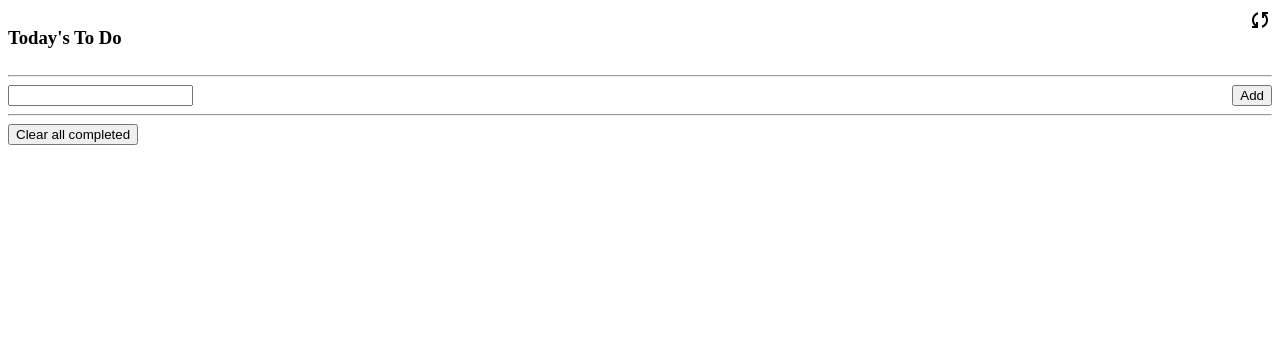
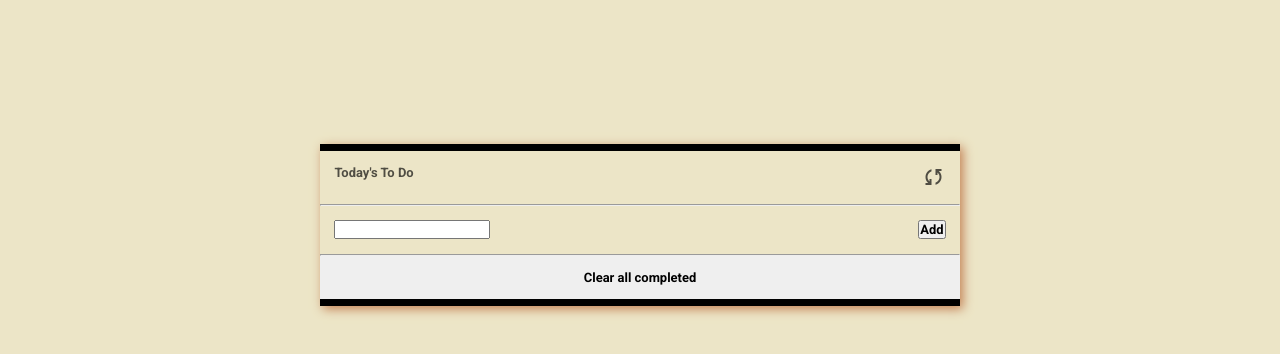
Before and after one commit to DianaBeki/To-Do-list, a website built with webpack: page src/index.html in a window 1280 px wide. Built offline with nearby package versions, Linux system fonts and the light colour scheme.

Commit message:
Install files

```diff
--- a/package.json
+++ b/package.json
@@ -25,7 +25,7 @@
     "eslint": "^7.32.0",
     "eslint-config-airbnb-base": "^14.2.1",
     "eslint-plugin-import": "^2.27.5",
-    "hint": "^7.1.8",
+    "hint": "^7.1.9",
     "html-webpack-plugin": "^5.5.1",
     "style-loader": "^3.3.3",
     "stylelint": "^13.13.1",
--- a/src/index.css
+++ b/src/index.css
@@ -1,16 +1,43 @@
+* {
+  margin: 0;
+  padding: 0;
+  box-sizing: border-box;
+  font-family: 'Roboto', sans-serif;
+  font-weight: bold;
+  font-size: .9rem;
+}
+
+body {
+  background-color: #ECE5C7;
+}
+
+.container {
+  display: flex;
+  flex-direction: column;
+  margin: 10rem auto;
+  box-shadow: 3px 3px 10px #C38154;
+  border-top: 7px solid black;
+  border-bottom: 7px solid black;
+  width: 50%;
+}
+
 .hrefresh {
   display: flex;
   justify-content: space-between;
+  padding: 1rem;
+  color: rgba(0, 0, 0, 0.664);
 }
 
 .input-button {
   display: flex;
   justify-content: space-between;
+  padding: 1rem;
 }
 
 .checkbox-value-icon {
   display: flex;
   justify-content: space-between;
+  padding: 1rem;
 }
 
 .checkbox-value {
@@ -21,3 +48,12 @@
 .checkbox {
   margin-right: 1rem;
 }
+
+.clearBtn {
+  border: none;
+  padding: 1rem 0;
+}
+
+.clearBtn:hover {
+  text-decoration: underline;
+}
--- a/src/index.html
+++ b/src/index.html
@@ -8,8 +8,12 @@
     <link rel="stylesheet" href="index.css">
     <link rel="stylesheet" href="https://fonts.googleapis.com/css2?family=Material+Symbols+Outlined:opsz,wght,FILL,GRAD@20..48,100..700,0..1,-50..200" />
     <link rel="stylesheet" href="https://fonts.googleapis.com/css2?family=Material+Symbols+Outlined:opsz,wght,FILL,GRAD@20..48,100..700,0..1,-50..200" />
+    <link rel="preconnect" href="https://fonts.googleapis.com">
+<link rel="preconnect" href="https://fonts.gstatic.com" crossorigin>
+<link href="https://fonts.googleapis.com/css2?family=Roboto:ital,wght@0,100;0,300;0,400;0,500;0,700;0,900;1,100;1,300;1,400;1,500;1,700;1,900&display=swap" rel="stylesheet">
 </head>
 <body>
+    <section class="container">
     <div class="hrefresh">
         <h3>Today's To Do</h3>
         <span class="material-symbols-outlined">
@@ -26,5 +30,6 @@
     </div>
     <button class="clearBtn">Clear all completed</button>
     <script src="./index.js"></script>
+    </section>
 </body>
 </html>
--- a/src/todo.js
+++ b/src/todo.js
@@ -35,6 +35,7 @@ export function renderToDoList() {
       renderToDoList();
     });
     const deleteBtn = document.createElement('button');
+    deleteBtn.classList.add('.delete');
     deleteBtn.textContent = 'Delete';
     deleteBtn.addEventListener('click', () => {
       deleteTask(item.index);
@@ -46,6 +47,7 @@ export function renderToDoList() {
     const icon = document.createElement('span');
     icon.classList.add('material-symbols-outlined');
     icon.textContent = 'more_vert';
+    icon.style.display = 'none';
     div2.appendChild(div3);
     div2.appendChild(icon);
     const hr = document.createElement('hr');
```
Also changed, not shown: dist/index.bundle.js, dist/index.html, 1 other file.
